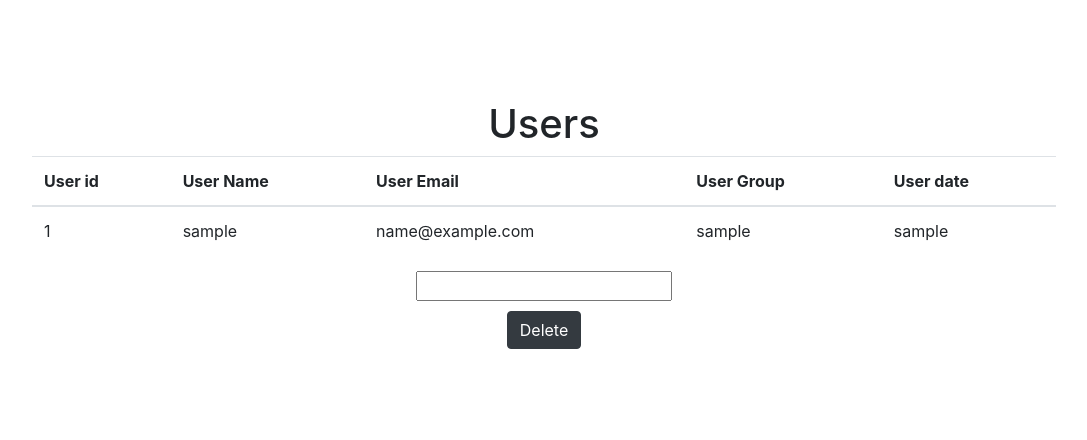
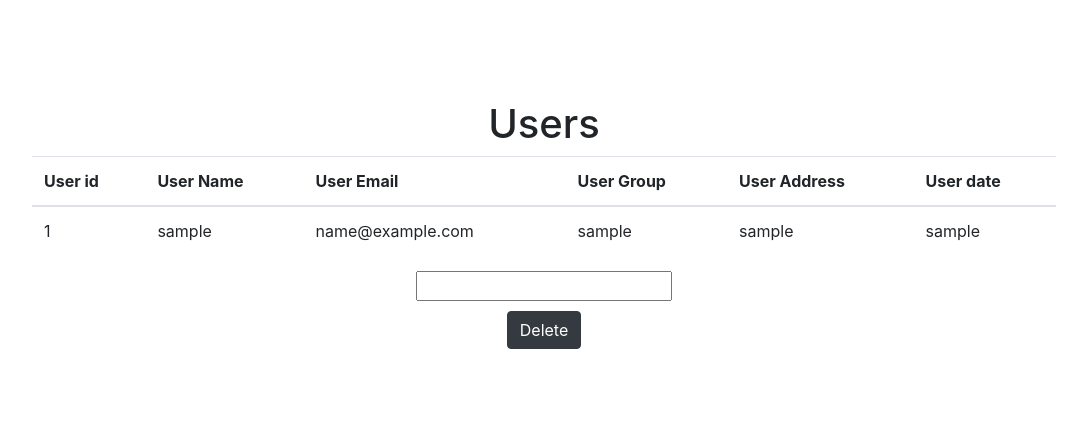
Before and after one commit to lordAstom/BreadWebsite, a Flask app: page /baker_users in a window 1280 px wide. Shown: the part 62-502 px from the top of the page, without its empty margins (96-1183 px from the left). Run offline with Flask 3, Linux system fonts and the light colour scheme; the visitor is signed in with stand-in values (Sample User, id 1); data comes from the database, SQL or seed files in the repository; some libraries are stand-ins or nearby versions.

Commit message:
added adress to user

```diff
--- a/forms.py
+++ b/forms.py
@@ -28,6 +28,8 @@ class RegisterForm(FlaskForm):
                                     NoneOf(data.invalid_characters, message="invalid symbol used")])
     password = PasswordField(validators=[DataRequired(), NoneOf(data.invalid_characters, message="invalid symbol used"),
                                          Length(min = 8, max= 50, message= "password must be 8 to 50 characters long")])
+    address = StringField(validators=[DataRequired(message="required field"),
+                                    NoneOf(data.invalid_characters, message="invalid symbol used")])
     submit = SubmitField("Register")
 
 class DeleteForm(FlaskForm):
--- a/main.py
+++ b/main.py
@@ -56,6 +56,7 @@ class User(db.Model, UserMixin):
     password = db.Column(db.String(255), nullable=False)
     email = db.Column(db.String(255), nullable=False, unique=True)
     group = db.Column(db.String(255), nullable=False)
+    address = db.Column(db.String(255), nullable=False)
     orders = relationship("Order", back_populates="customer")
     date = db.Column(db.String(255), nullable=False)
 
@@ -196,7 +197,7 @@ def register():
                     form.password.data) and verifier.verify_string(form.group.data) and verifier.verify_string(
                 form.email.data):
                 new_user = User(username=form.username.data, password=generate_password_hash(str(form.password.data),
-                    method="pbkdf2:sha256",salt_length=14),group=form.group.data, email=form.email.data, date=str(datetime.date.today()))
+                    method="pbkdf2:sha256",salt_length=14),group=form.group.data, address = form.address.data, email=form.email.data, date=str(datetime.date.today()))
                 db.session.add(new_user)
                 db.session.commit()
                 login_user(new_user)
@@ -375,7 +376,7 @@ def registro():
                 new_user = User(username=form.username.data, password=generate_password_hash(str(form.password.data),
                                                                                              method="pbkdf2:sha256",
                                                                                              salt_length=14),
-                                group=form.group.data, email=form.email.data)
+                                group=form.group.data, address = form.address.data, email=form.email.data)
                 db.session.add(new_user)
                 db.session.commit()
                 login_user(new_user)
--- a/templates/admin_users.html
+++ b/templates/admin_users.html
@@ -13,6 +13,7 @@
             <th>User Name</th>
             <th>User Email</th>
             <th>User Group</th>
+            <th>User Address</th>
             <th>User date</th>
           </tr>
         </thead>
@@ -23,6 +24,7 @@
             <td>{{ i.username }}</td>
             <td>{{ i.email }}</td>
             <td>{{ i.group }}</td>
+            <td>{{ i.address }}</td>
             <td>{{ i.date }}</td>
           </tr>
           {% endfor %}
--- a/templates/register.html
+++ b/templates/register.html
@@ -13,6 +13,7 @@
                   <li class="list-group-item ">Username {{form.username(style="width:300px")}} <span style="color:red">{% if error1 %}{{error1}}{% endif %}</span></li>
                   <li class="list-group-item ">Group {{form.group(style="width:300px")}}</li>
                   <li class="list-group-item ">Email {{form.email(style="width:300px")}}<span style="color:red">{% if error2 %}{{error2}}{% endif %}</span></li>
+                  <li class="list-group-item ">Address {{form.address(style="width:300px")}}</li>
                   <li class="list-group-item">Password {{form.password(style="width:300px")}}</li>
                   <li class="list-group-item "><input type="submit" value="Register" class="btn btn-dark"></li>
                 </ul>
--- a/templates/registro.html
+++ b/templates/registro.html
@@ -12,6 +12,7 @@
                 <li class="list-group-item ">Usuario {{form.username(style="width:300px")}} <span style="color:red">{% if error1 %}{{error1}}{% endif %}</span></li>
                 <li class="list-group-item ">Grupo {{form.group(style="width:300px")}}</li>
                 <li class="list-group-item ">Correo Electronico {{form.email(style="width:300px")}}<span style="color:red">{% if error2 %}{{error2}}{% endif %}</span></li>
+                <li class="list-group-item ">Direccion {{form.address(style="width:300px")}}</li>
                 <li class="list-group-item">Contraseña {{form.password(style="width:300px")}}</li>
                 <li class="list-group-item "><input type="submit" value="Register" class="btn btn-dark"></li>
               </ul>
```
